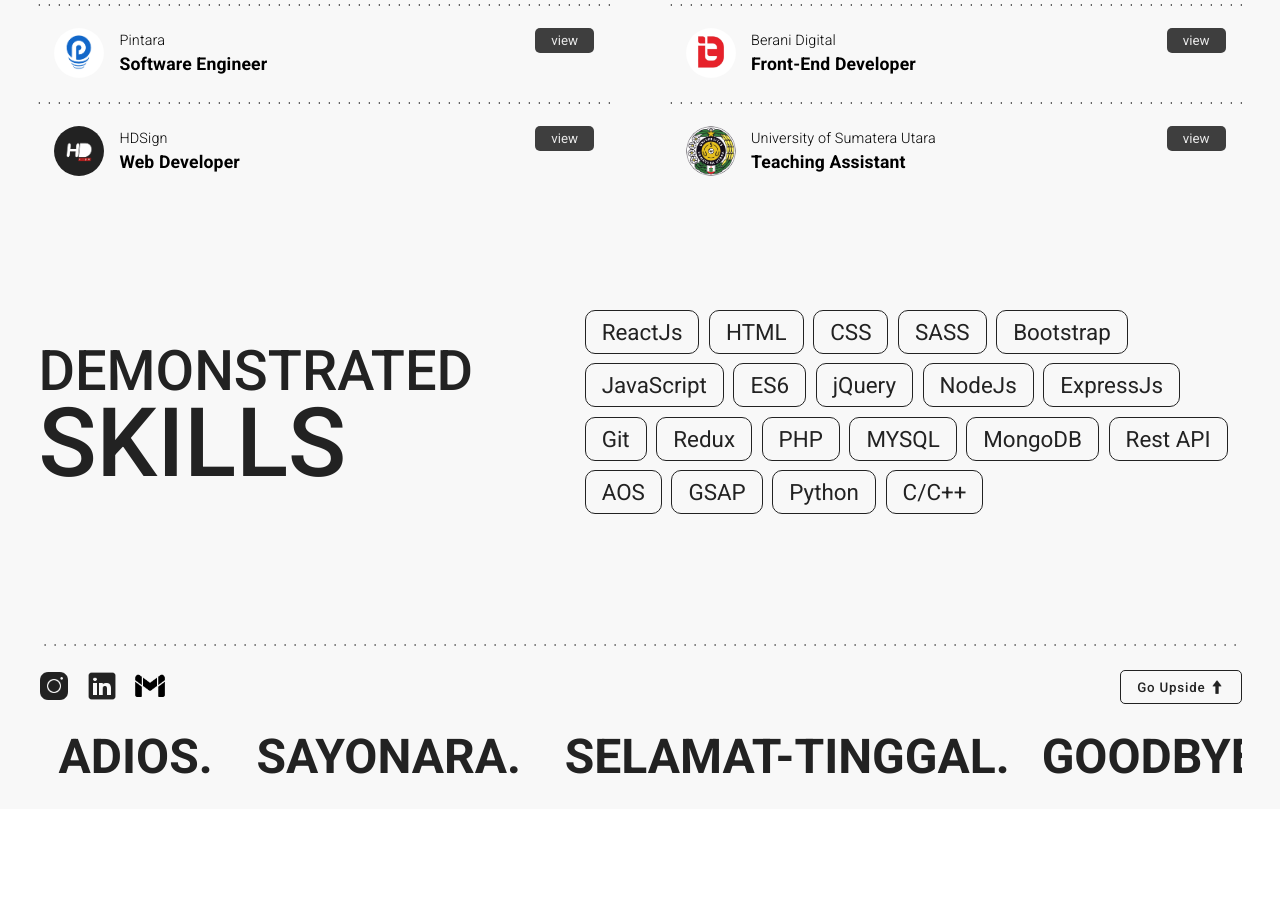
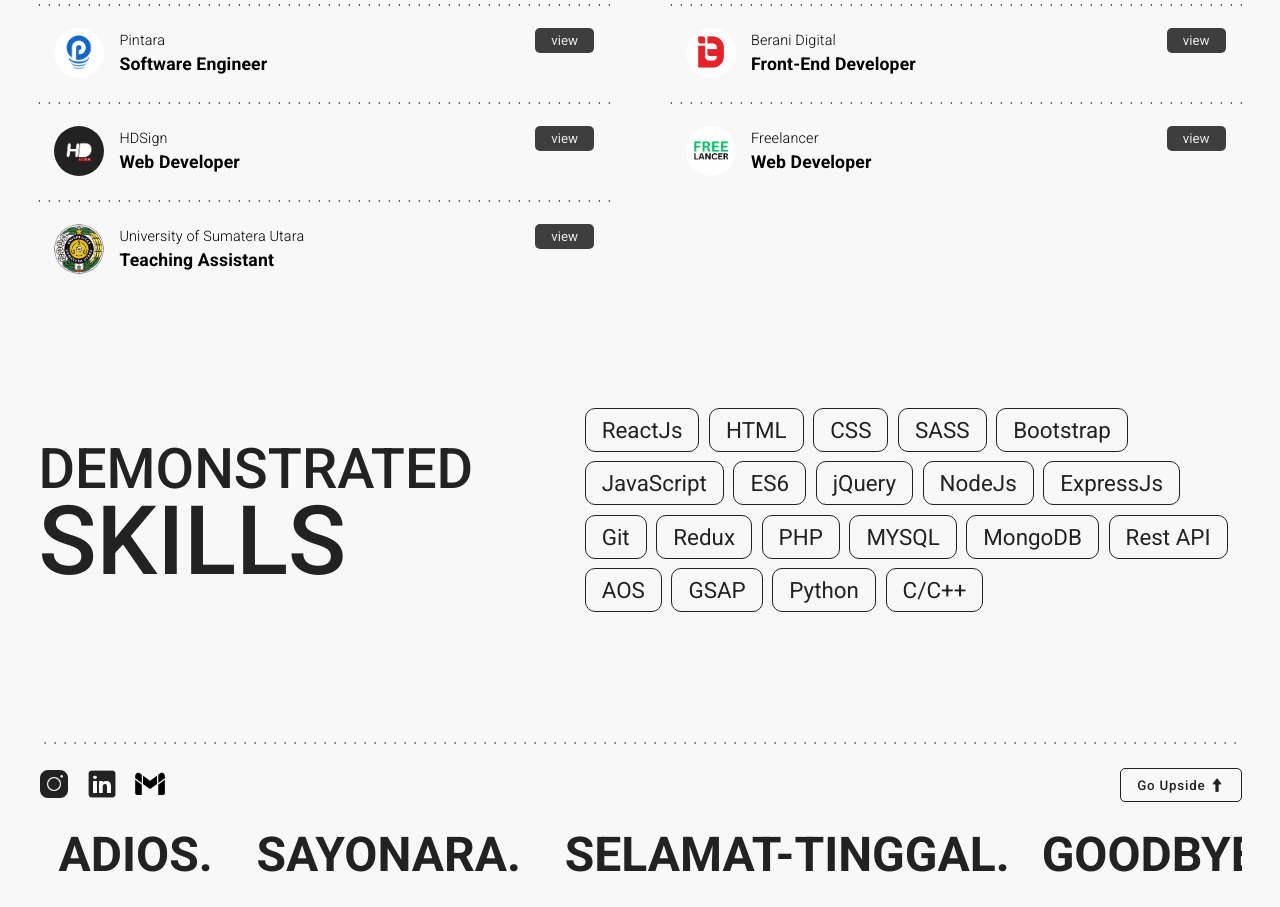
Before and after one commit to johanesashn/jonewport, a React (Vite) app: page / in a window 1280 px wide. Shown: the part 2160-3067 px from the top of the page. Before the commit the page ends 2969 px from the top, so only its background shows below. Built offline with nearby package versions, Linux system fonts and the light colour scheme.

Commit message:
Add files via upload

```diff
--- a/src/components/CardMini.jsx
+++ b/src/components/CardMini.jsx
@@ -9,6 +9,8 @@ export default function CardMini(props){
         company = "HDSign"
     } else if (props.name === "usu") {
         company = "University of Sumatera Utara"
+    } else if (props.name === "freelancer"){
+        company = "Freelancer"
     }
 
     return (
--- a/src/components/Company.jsx
+++ b/src/components/Company.jsx
@@ -11,6 +11,7 @@ export default function Company(){
                 <CardMini name="pintara" status="Software Engineer" link="https://www.instagram.com/kampusindonesia/"/>
                 <CardMini name="beranidigital" status="Front-End Developer" link="https://beranidigital.id/"/>
                 <CardMini name="hdsign" status="Web Developer" link="https://www.instagram.com/hdsign.id/"/>
+                <CardMini name="freelancer" status="Web Developer" link="https://www.linkedin.com/in/johanes-alberto/"/>
                 <CardMini name="usu" status="teaching assistant" link="https://www.usu.ac.id/"/>
             </div>
         </div>
```
Also changed, not shown: public/assets/logo_freelancer.png (added).
